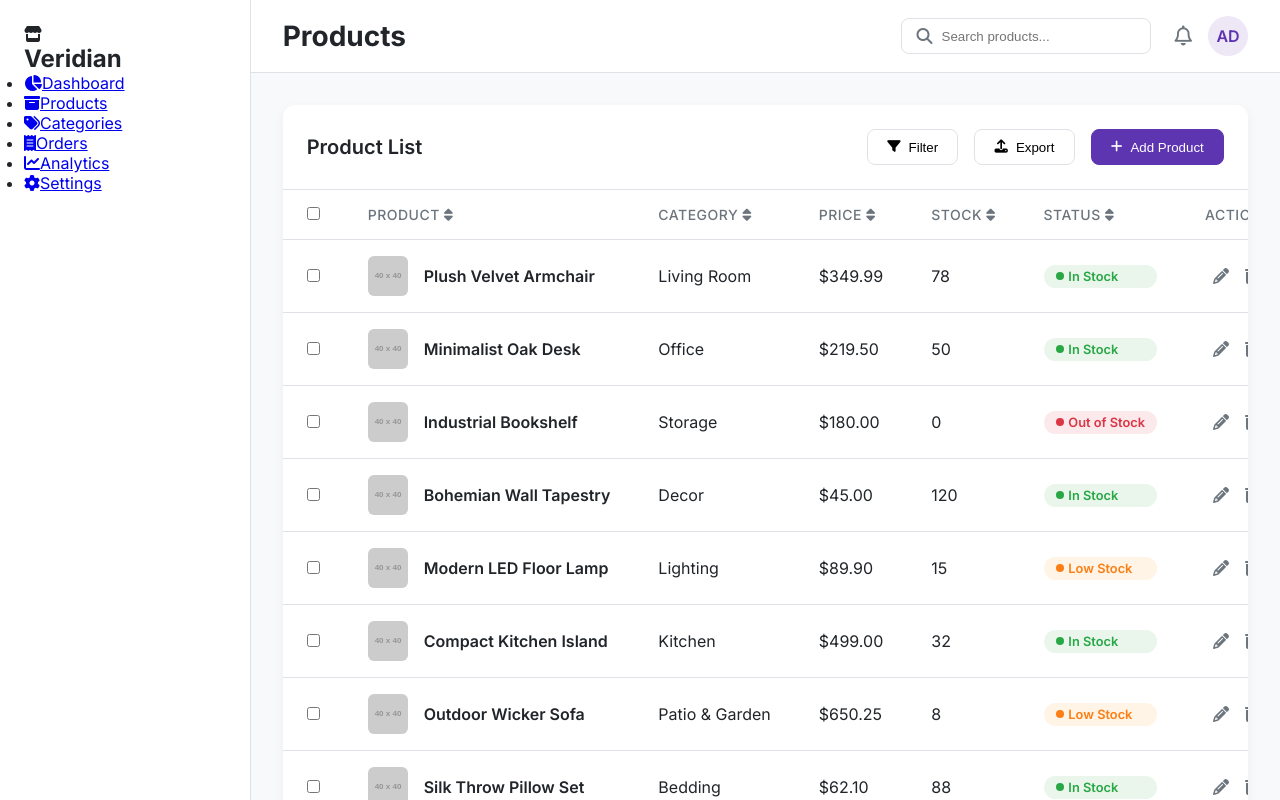
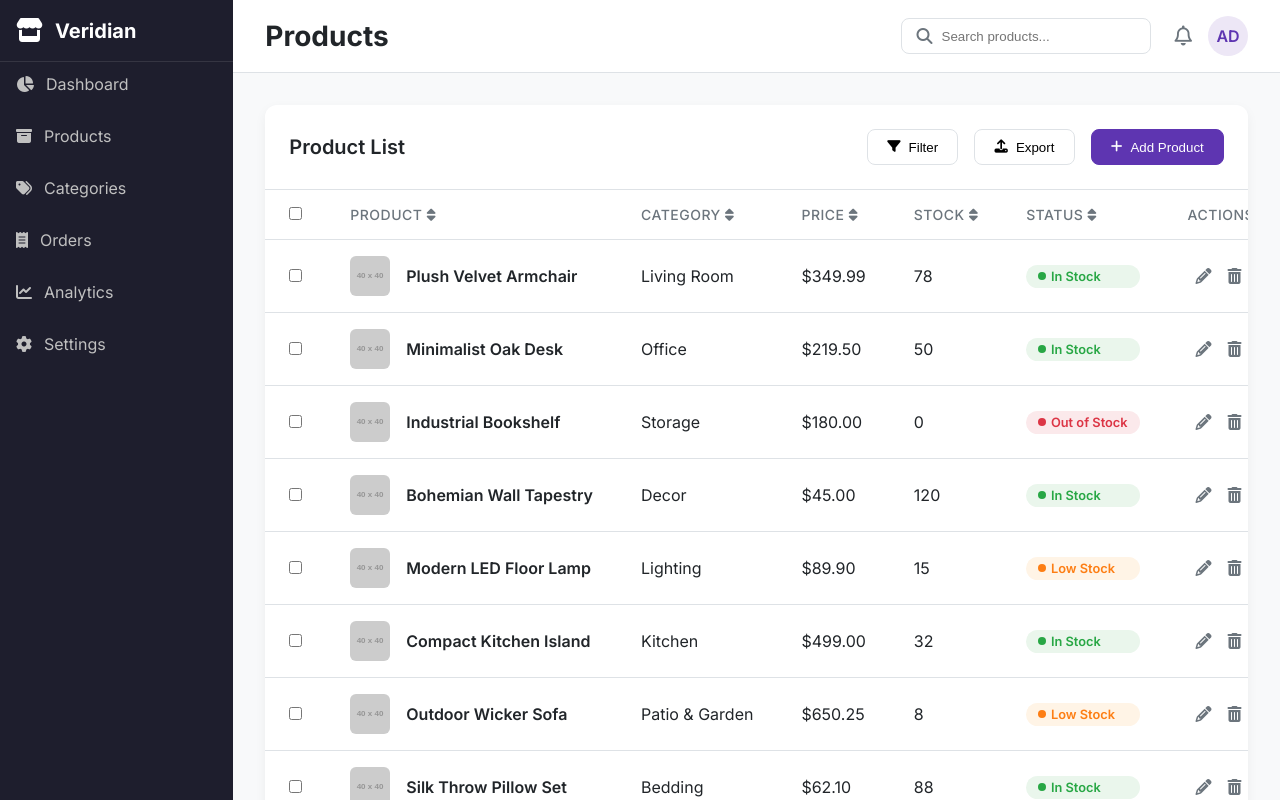
Before and after one commit to animeshanand1/e-comm-dashboard, a React (Vite) app: page / in a window 1280 px wide. Built offline with nearby package versions, Linux system fonts and the light colour scheme.

Commit message:
Refactor Sidebar component to accept activeLink and setActiveLink as props; update styles for consistency

```diff
--- a/src/components/Sidebar/Sidebar.jsx
+++ b/src/components/Sidebar/Sidebar.jsx
@@ -1,8 +1,8 @@
 import React, { useState } from "react";
 import styles from "./Sidebar.module.css";
 
-const Sidebar = () => {
-  const [activeLink, setActiveLink] = useState("Products");
+
+const Sidebar = ({ activeLink, setActiveLink }) => {
 
   const navItems = [
     { name: "Dashboard", icon: "fa-solid fa-chart-pie" },
@@ -12,6 +12,7 @@
     { name: "Analytics", icon: "fa-solid fa-chart-line" },
     { name: "Settings", icon: "fa-solid fa-gear" },
   ];
+
 
   return (
     <aside className={styles.sidebar}>
@@ -27,10 +28,15 @@
             <li className={styles.navItem} key={item.name}>
               <a
                 href="#"
-                className={`${styles.navLink} ${
-                  activeLink === item.name ? styles.active : ""
-                }`}
-                onClick={() => setActiveLink(item.name)}
+                className={
+                  activeLink === item.name
+                    ? `${styles.navLink} ${styles.active}`
+                    : styles.navLink
+                }
+                onClick={e => {
+                  e.preventDefault();
+                  setActiveLink(item.name);
+                }}
               >
                 <i className={item.icon}></i>
                 <span>{item.name}</span>
--- a/src/components/Sidebar/Sidebar.module.css
+++ b/src/components/Sidebar/Sidebar.module.css
@@ -1,73 +1,64 @@
 .sidebar {
-  width: 260px;
-  background-color: var(--bg-secondary);
-  border-right: 1px solid var(--border-color);
+  width: 240px;
+  background-color: #1e1e2d;
+  color: #fff;
+  height: 100vh;
   display: flex;
   flex-direction: column;
-  padding: 1.5rem;
-  transition: width 0.3s ease;
 }
 
-.sidebar-header {
+.sidebarHeader {
   display: flex;
   align-items: center;
-  gap: 0.75rem;
-  margin-bottom: 2.5rem;
+  padding: 1rem;
+  border-bottom: 1px solid rgba(255, 255, 255, 0.1);
 }
 
-.sidebar-logo {
+.sidebarLogo {
   font-size: 1.5rem;
-  color: var(--accent-primary);
-  background-color: var(--accent-secondary);
-  border-radius: 8px;
-  width: 40px;
-  height: 40px;
-  display: flex;
-  align-items: center;
-  justify-content: center;
+  margin-right: 0.75rem;
 }
 
-.sidebar-title {
+.sidebarTitle {
   font-size: 1.25rem;
-  font-weight: 700;
-  color: var(--text-primary);
+  font-weight: bold;
 }
 
-.sidebar-nav {
-  flex-grow: 1;
+.sidebarNav {
+  flex: 1;
+  overflow-y: auto;
 }
 
-.nav-list {
+.navList {
   list-style: none;
+  margin: 0;
+  padding: 0;
 }
 
-.nav-item {
+.navItem {
   margin-bottom: 0.5rem;
 }
 
-.nav-link {
+.navLink {
   display: flex;
   align-items: center;
-  gap: 1rem;
-  padding: 0.875rem 1rem;
+  padding: 0.75rem 1rem;
+  color: #c0c0c0;
+  text-decoration: none;
   border-radius: 8px;
-  text-decoration: none;
-  color: var(--text-secondary);
-  font-weight: 500;
-  transition: background-color 0.2s ease, color 0.2s ease;
+  transition: background 0.2s, color 0.2s;
 }
 
-.nav-link i {
-  width: 20px;
-  text-align: center;
+.navLink i {
+  margin-right: 0.75rem;
 }
 
-.nav-link:hover {
-  background-color: var(--accent-secondary);
-  color: var(--accent-primary);
+.navLink:hover {
+  background-color: rgba(255, 255, 255, 0.1);
+  color: #fff;
 }
 
-.nav-link.active {
-  background-color: var(--accent-primary);
-  color: white;
+.active {
+  background-color: #4cafef;
+  color: #fff;
 }
```
